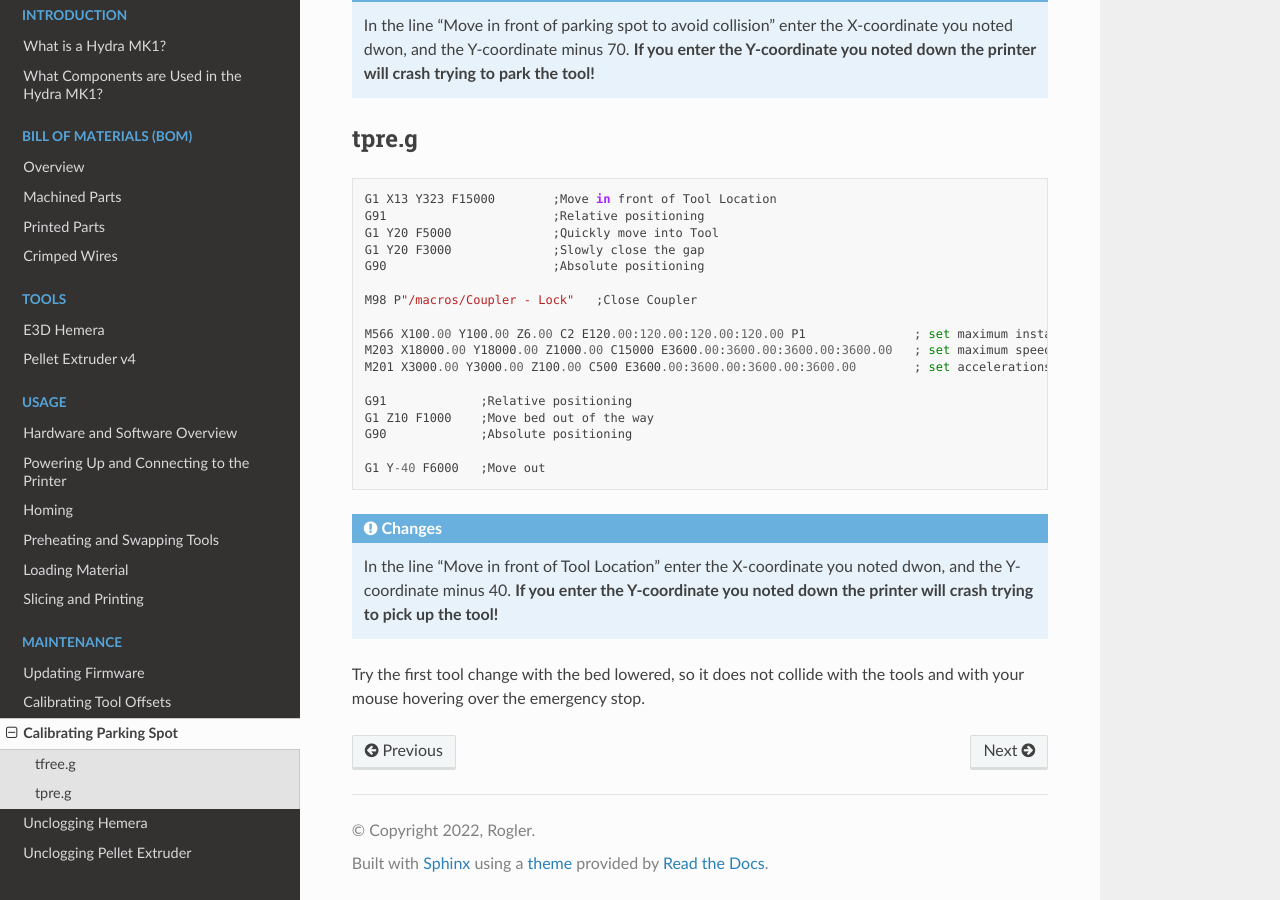
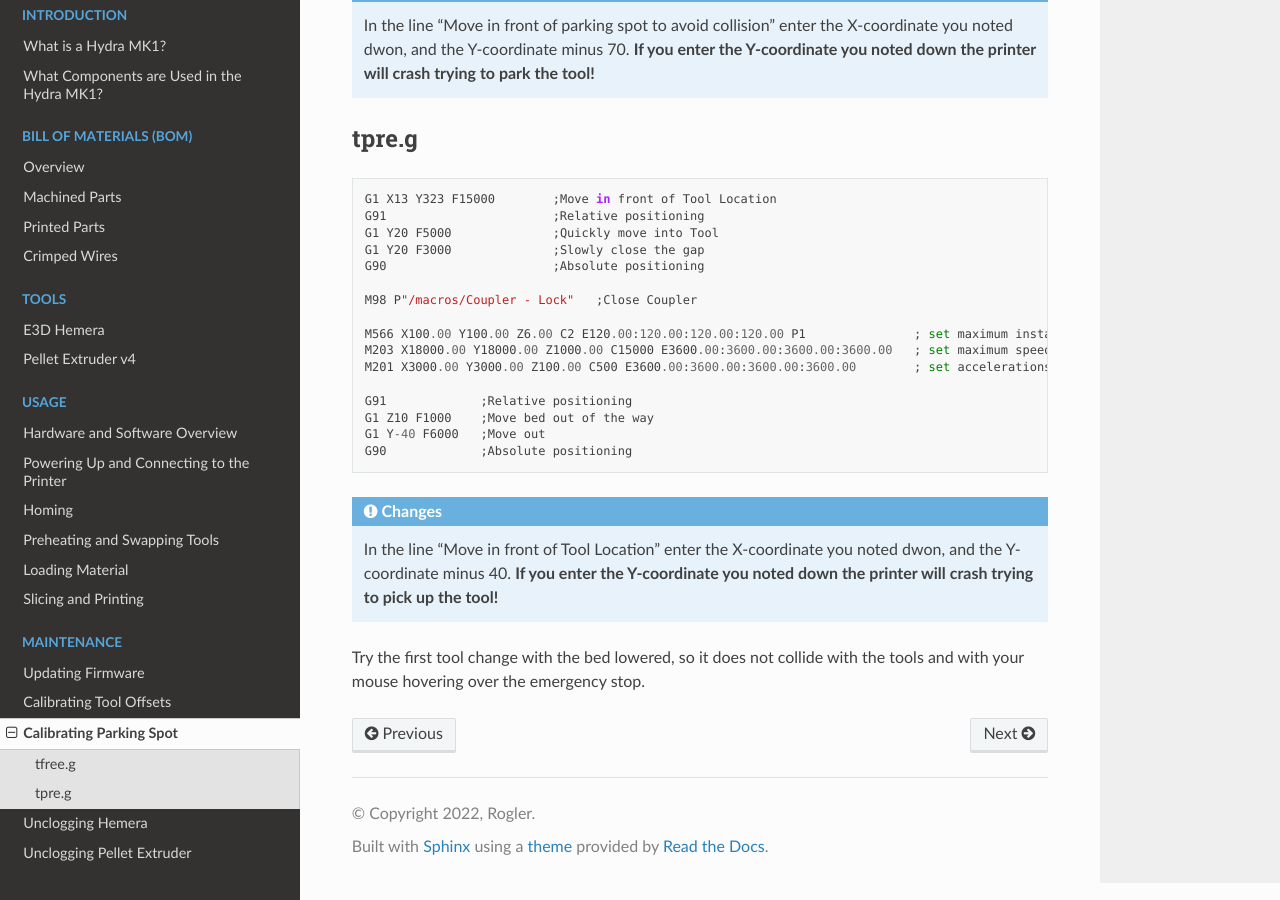
Before and after one commit to srl-ethz/hydra-documentation, a Sphinx documentation site: the page built from docs/source/maintenance/parking.rst, in a window 1280 px wide and 900 px high, scrolled down 1284 px. Built offline with Sphinx 7.4.7 and the Read the Docs theme 2.0.0, drawn with Linux system fonts in a browser that asks for light colours; pages that are not in the unit, such as notebooks, are missing from menus.

```diff
--- a/docs/source/maintenance/parking.rst
+++ b/docs/source/maintenance/parking.rst
@@ -66,9 +66,9 @@ tpre.g
 
   G91             ;Relative positioning
   G1 Z10 F1000    ;Move bed out of the way
+  G1 Y-40 F6000   ;Move out
   G90             ;Absolute positioning
 
-  G1 Y-40 F6000   ;Move out
 
 .. admonition:: Changes
 
```
